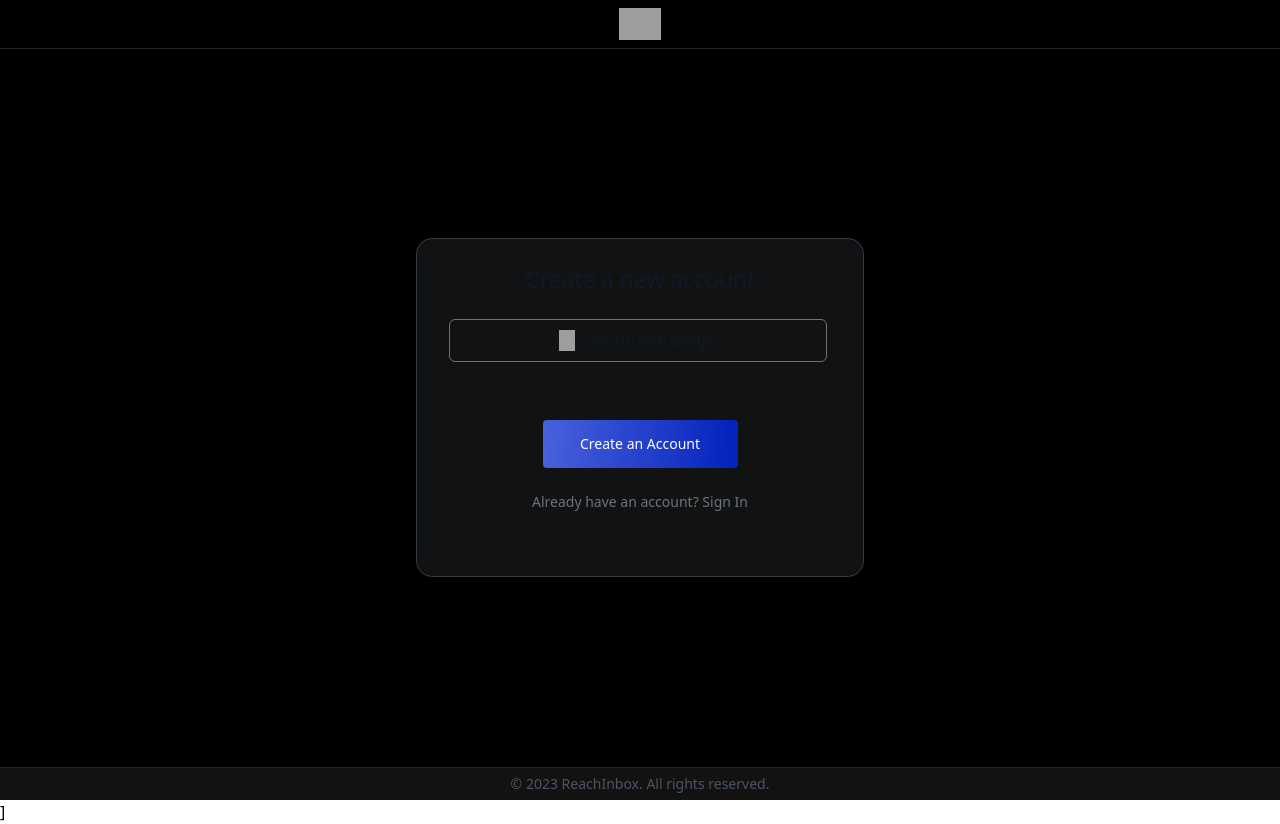
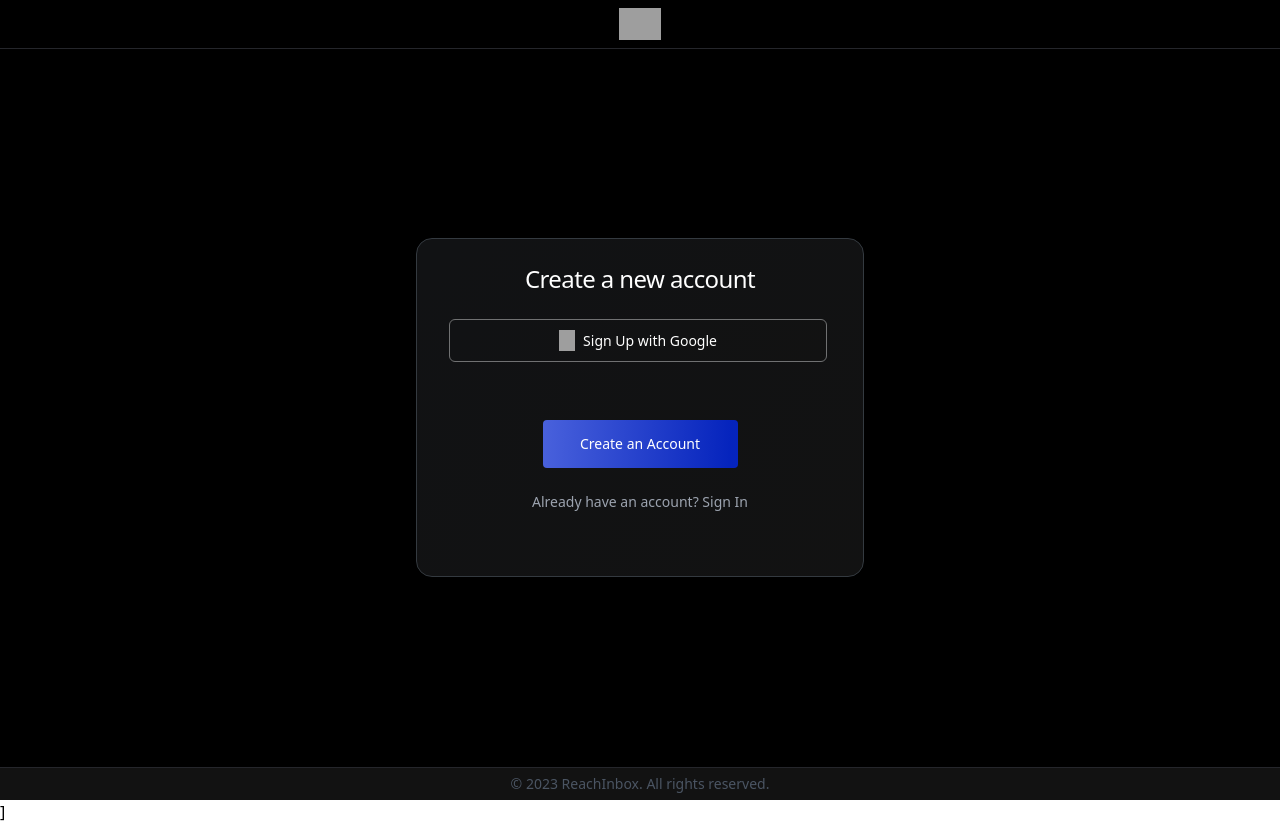
Before and after one commit to soumik-saha/InboxWizard, a React (Create React App) app: page / in a window 1280 px wide. Built offline with nearby package versions, Linux system fonts and the light colour scheme; grey boxes are pictures that could not be loaded.

Commit message:
fix: Remove unused code and update Login page styling

```diff
--- a/src/components/Login/Login.js
+++ b/src/components/Login/Login.js
@@ -4,14 +4,6 @@ import LoginFooter from './LoginFooter';
 import LoginForm from './LoginForm';
 
 const Login = () => {
-    const [email, setEmail] = useState('');
-    const [password, setPassword] = useState('');
-
-    const handleSubmit = (e) => {
-        e.preventDefault();
-        // Handle login logic
-    };
-
     return (
         <div className="flex flex-col min-h-screen bg-black">
             <LoginNav />
--- a/src/components/Login/LoginForm.js
+++ b/src/components/Login/LoginForm.js
@@ -17,11 +17,11 @@ export default function LoginForm() {
                     }}
                 >
                     <div className="space-y-4 md:space-y-6 text-center">
-                        <h1 className="text-xl leading-tight tracking-tight text-gray-900 md:text-2xl dark:text-white">
+                        <h1 className="text-xl leading-tight tracking-tight text-white md:text-2xl">
                             Create a new account
                         </h1>
                         <form className="space-y-4 md:space-y-6" action="#">
-                            <button type="button" onClick={handleGoogleLogin} className="flex items-center justify-center py-2.5 px-8 mb-2 text-sm font-medium text-gray-900 focus:outline-none bg-white rounded-md border border-gray-200 hover:bg-gray-100 hover:text-blue-700 focus:z-10 focus:ring-4 focus:ring-gray-100 dark:focus:ring-gray-700 dark:bg-gray-800 dark:text-gray-400 dark:border-gray-600 dark:hover:text-white dark:hover:bg-gray-700" style={{
+                            <button type="button" onClick={handleGoogleLogin} className="flex items-center justify-center py-2.5 px-8 mb-2 text-sm font-medium text-white focus:outline-none rounded-md border hover:bg-gray-100 hover:text-blue-700 focus:z-10 focus:ring-4 focus:ring-gray-100 dark:focus:ring-gray-700 dark:bg-gray-800 dark:text-gray-400 dark:border-gray-600 dark:hover:text-white dark:hover:bg-gray-700" style={{
                                 width: '95%',
                                 background: 'linear-gradient(138.97deg, #111214 5.16%, #121212 105.18%)',
                                 border: '1px solid #707172',
@@ -41,7 +41,7 @@ export default function LoginForm() {
                             }}>
                                 Create an Account
                             </button>
-                            <p className="text-sm font-light text-gray-500 dark:text-gray-400 pb-10">
+                            <p className="text-sm font-light text-gray-400 pb-10">
                                 Already have an account? <a href="#" className="font-medium text-primary-600 hover:underline dark:text-primary-500">Sign In</a>
                             </p>
                         </form>
```
